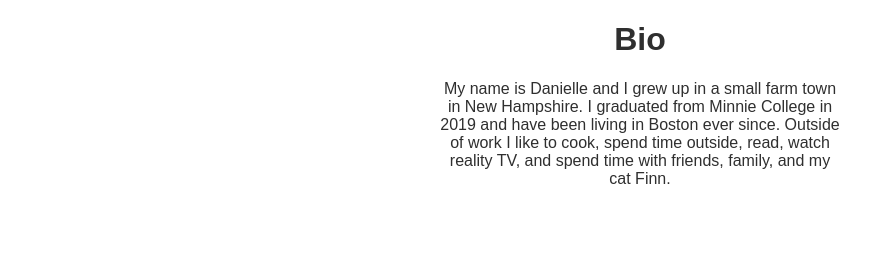
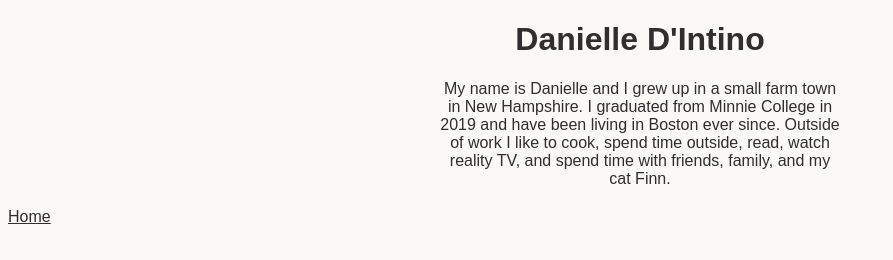
Before and after one commit to danidintino/danidintino.github.io, a plain HTML site: page bio.html in a window 1280 px wide. Shown: the whole page, without its empty margins (0-893 px from the left). Drawn offline with Linux system fonts and the light colour scheme.

Commit message:
add return home button and style

```diff
--- a/bio.html
+++ b/bio.html
@@ -5,7 +5,7 @@
 <body>
   <div class="content">
     <h1>
-      Bio
+      Danielle D'Intino
     </h1>
     <p class="bio">
       My name is Danielle and I grew up in a small farm town in New Hampshire.
@@ -14,4 +14,5 @@
       and spend time with friends, family, and my cat Finn.
     </p>
   </div>
+  <a class="home_link" href="index.html" title="Home">Home</a>
 </body>
--- a/index.css
+++ b/index.css
@@ -1,6 +1,7 @@
 * {
   font-family: Arial, Helvetica, sans-serif;
   color: #2F2F2F;
+  background-color: #FAF9F6;
 }
 
 .content {
@@ -11,6 +12,11 @@
   display: flex;
   flex-direction: column;
   align-items: center;
+}
+
+.home_link {
+  display: inline;
+  width: 50px;
 }
 
 h1 {
```
Also changed, not shown: resume.html (+1 -0 lines).
